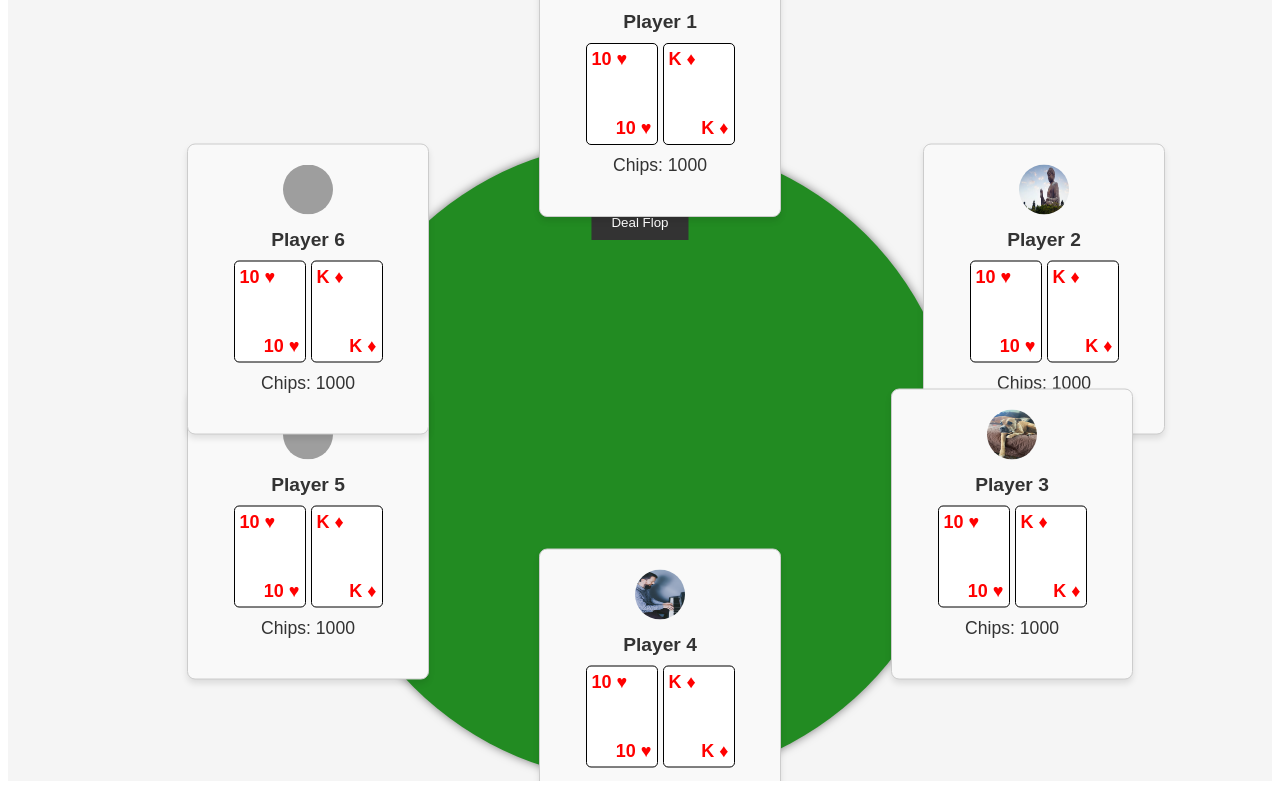
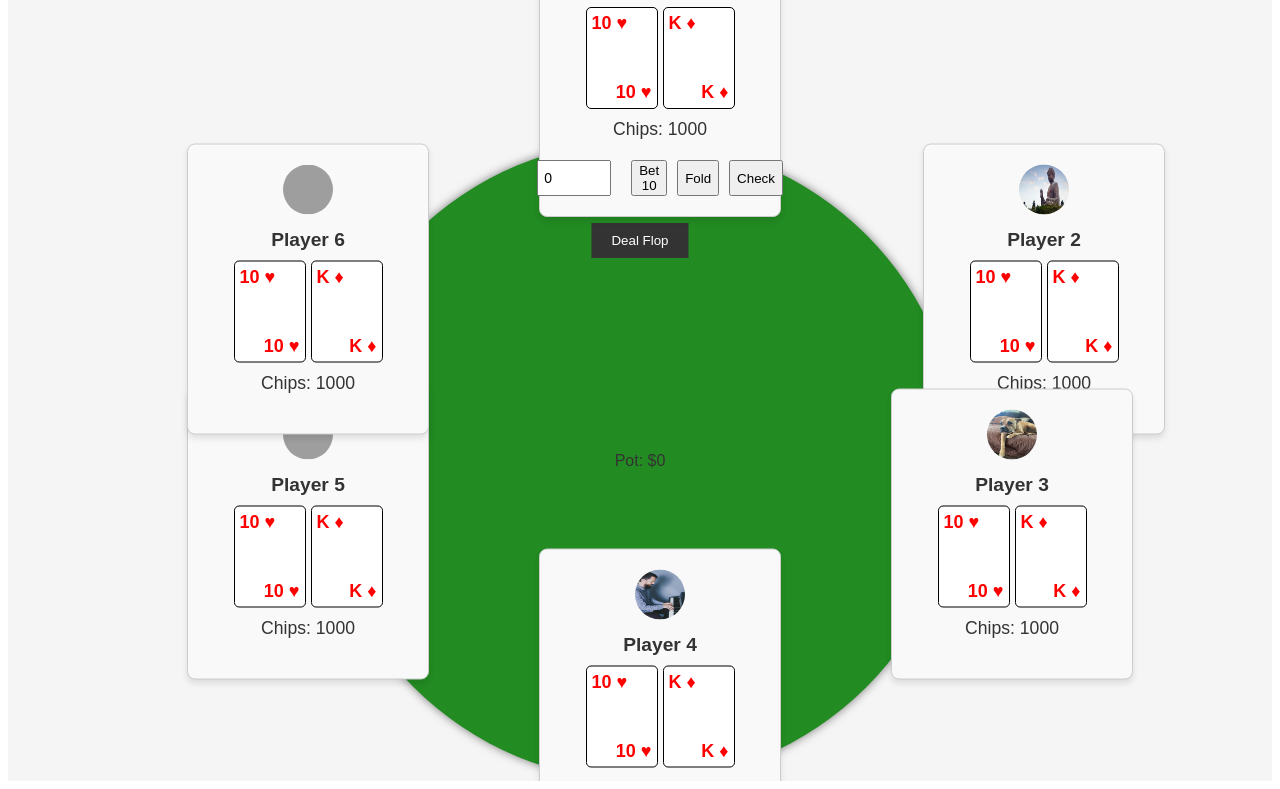
Before and after one commit to rpoole444/pokerGame, a React app: page / in a window 1280 px wide. Shown: the part 143-932 px from the top of the page. Built offline with nearby package versions, Linux system fonts and the light colour scheme; grey boxes are pictures that could not be loaded.

Commit message:
Add bet fold check functionality on the player component, add actual card set into the game

```diff
--- a/src/components/App/App.js
+++ b/src/components/App/App.js
@@ -45,7 +45,7 @@ function App() {
           Welcome to Poker with Reid "Country Blues" Poole!
         </p>
       </header>
-      <PokerTable players={mockPlayers} />
+      <PokerTable mockPlayers={mockPlayers} />
     </div>
   );
 }
--- a/src/components/Player/Player.css
+++ b/src/components/Player/Player.css
@@ -66,3 +66,10 @@
   margin-bottom: 10px;
   border-radius: 50%; /* makes the image circular */
 }
+
+.player-actions input[type="number"] {
+    width: 60px; /* Adjust this value to your liking */
+    padding: 5px;
+    margin-right: 10px;
+    font-size: 14px;
+}
--- a/src/components/Player/Player.js
+++ b/src/components/Player/Player.js
@@ -1,10 +1,26 @@
 import React from "react";
+import { useState } from 'react';
 import Card from "../Card/Card";
 import "./Player.css"
 
-const Player = ({ player }) => {
-  return (
-    <div className="player">
+
+const Player = ({ player, onBet, onFold, onCheck, isCurrentTurn }) => {
+  const [betAmount, setBetAmount] = useState(0);
+
+  const handleBet = (amount) => {
+    onBet(player.id, amount);
+  };
+
+    const handleFold = () => {
+    onFold(player.id);
+  };
+
+  const handleCheck = () => {
+    onCheck();
+  };
+
+   return (
+    <div className={`player ${isCurrentTurn ? "active-turn" : ""}`}>
       <div className="player-avatar">
         <img src={player.avatar} alt={`${player.name}'s avatar`} />
       </div>
@@ -23,10 +39,20 @@ const Player = ({ player }) => {
         Chips: {player.chips}
       </div>
 
-      {/* Placeholder for future action buttons */}
-      <div className="player-actions">
-        {/* ActionButtons component will go here */}
-      </div>
+      {isCurrentTurn && (
+        <div className="player-actions">
+          {/* ActionButtons component will go here */}
+          <input
+            type="number"
+            value={betAmount}
+            onChange={(e) => setBetAmount(e.target.value)}
+            placeholder="Bet Amount"
+          />
+          <button onClick={() => handleBet(betAmount)}>Bet 10</button> {/* This is just an example; you might want to allow the user to specify an amount */}
+          <button onClick={handleFold}>Fold</button>
+          <button onClick={handleCheck}>Check</button>
+        </div>
+      )}
     </div>
   )
 }
--- a/src/components/PokerTable/PokerTable.js
+++ b/src/components/PokerTable/PokerTable.js
@@ -4,54 +4,146 @@ import './PokerTable.css';
 import Player from '../Player/Player';
 import Card from '../Card/Card';
 
-const PokerTable = ({ players }) => {
+const PokerTable = ({ mockPlayers }) => {
+    console.log(mockPlayers)
+  const [currentPot, setCurrentPot] = useState(0);
+  const [currentTurn, setCurrentTurn] = useState(0); // Assuming the player ID starts from 0
+  const [players, setPlayers] = useState(mockPlayers || []);
+  const [deck, setDeck] = useState(shuffleDeck());
   const [communityCards, setCommunityCards] = useState([]);
-  const [burnCards, setBurnCards] = useState([]);
+//   const [burnCards, setBurnCards] = useState([]);
   const [dealStage, setDealStage] = useState(0)
+
+  function createDeck() {
+    const suits = ["HEARTS", "DIAMONDS", "CLUBS", "SPADES"];
+    const values = ["2", "3", "4", "5", "6", "7", "8", "9", "10", "J", "Q", "K", "A"];
+    return suits.flatMap(suit => values.map(value => ({ suit, value })));
+  }
+
+  function shuffleDeck() {
+    const deck = createDeck();
+    for (let i = deck.length - 1; i > 0; i--) {
+      const j = Math.floor(Math.random() * (i + 1));
+      [deck[i], deck[j]] = [deck[j], deck[i]]; // Swap
+    }
+    return deck;
+  }
+
+  function handleBet(playerId, amount) {
+    // Add the bet amount to the pot
+    setCurrentPot(prevPot => prevPot + amount);
+
+    // Deduct the bet amount from the player's chip stack
+    const updatedPlayers = players.map(player => {
+        if (player.id === playerId) {
+            return { ...player, chips: player.chips - amount };
+        }
+        return player;
+    });
+
+    // Move to the next player's turn
+    setCurrentTurn((prevTurn) => (prevTurn + 1) % players.length);
+}
+
+function handleFold(playerId) {
+    // Mark the player as folded
+    const updatedPlayers = players.map(player => {
+        if (player.id === playerId) {
+            return { ...player, hasFolded: true };
+        }
+        return player;
+    });
+
+    // Move to the next player's turn
+    setCurrentTurn((prevTurn) => (prevTurn + 1) % players.length);
+}
+
+function handleCheck() {
+    // Just move to the next player's turn
+    setCurrentTurn((prevTurn) => (prevTurn + 1) % players.length);
+}
+
+
+
 
   function dealCards() {
     switch (dealStage) {
-        case 0:
-            setCommunityCards([
-                { suit: "HEARTS", value: "3" },
-                { suit: "CLUBS", value: "J" },
-                { suit: "SPADES", value: "9" }
-            ]);
+        case 0:  // Start of the game
+            const shuffledDeck = shuffleDeck();
+            setDeck(shuffledDeck);
+
+            // Deal two cards to each player
+            const updatedPlayers = players.map((player, index) => ({
+                ...player,
+                hand: [shuffledDeck[index * 2], shuffledDeck[index * 2 + 1]]
+            }));
+            setPlayers(updatedPlayers);
             setDealStage(1);
             break;
-        case 1:
-            setCommunityCards(prevCards => [...prevCards, { suit: "DIAMONDS", value: "7" }]);
+
+        case 1:  // Flop
+            // Burn one card before dealing the flop
+            const flopCards = [
+                deck[players.length * 2 + 1],   // +1 because we burned a card
+                deck[players.length * 2 + 2],
+                deck[players.length * 2 + 3]
+            ];
+            setCommunityCards(flopCards);
             setDealStage(2);
             break;
-        case 2:
-            setCommunityCards(prevCards => [...prevCards, { suit: "HEARTS", value: "Q" }]);
+
+        case 2:  // Turn
+            // Burn one card before dealing the turn
+            const turnCard = deck[players.length * 2 + 5];  // +5 to account for player cards and burned card
+            setCommunityCards(prevCards => [...prevCards, turnCard]);
             setDealStage(3);
             break;
-        default:
-      if (dealStage === 3) {
+
+        case 3:  // River
+            // Burn one card before dealing the river
+            const riverCard = deck[players.length * 2 + 7];  // +7 to account for player cards, flop, and burned cards
+            setCommunityCards(prevCards => [...prevCards, riverCard]);
+            setDealStage(4);
+            break;
+
+        default:  // Reset
             setDealStage(0);
             setCommunityCards([]);
-      }
-            console.log("All cards have been dealt.");
+            setPlayers(players.map(player => ({
+                ...player,
+                hand: []
+            })));
     }
 }
 
 
 
 
+
     return (
         <div className="poker-table">
-            {players.map(player => (
-                <Player key={player.id} player={player} />
+            {players && players.map(player => (
+            <Player
+                key={player.id}
+                player={player}
+                id={player.id}
+                onBet={handleBet}
+                onFold={handleFold}
+                onCheck={handleCheck}
+                isCurrentTurn={players[currentTurn] && players[currentTurn].id === player.id}
+            />
         ))}
+
         <div className="community-cards">
-            {communityCards.map((card, index) => (
+            {communityCards && communityCards.map((card, index) => (
                 <Card key={index} suit={card.suit} value={card.value} />
             ))}
+            <div className="current-pot">Pot: ${currentPot}</div>
         </div>
             <button onClick={dealCards} className="deal-flop-btn">
                 {dealStage === 0 ? 'Deal Flop' : dealStage === 1 ? 'Deal Turn' : dealStage === 2 ? 'Deal River' : 'Reset Table'}
             </button>
+
             {/* More table components like community cards, dealer button, pot, etc. */}
         </div>
     );
--- a/src/index.js
+++ b/src/index.js
@@ -1,11 +1,10 @@
 import React from 'react';
-import ReactDOM from 'react-dom';
 import { createRoot } from 'react-dom/client';
 import { Provider } from 'react-redux';
 import App from '../src/components/App/App';
 import store from './app/store';  // Assuming the path is correct!
 
-const root = ReactDOM.createRoot(document.getElementById('root'));
+const root = createRoot(document.getElementById('root'));
 
 root.render(
   <Provider store={store}>
```
Lines whose indentation alone changed are shown as unchanged.
